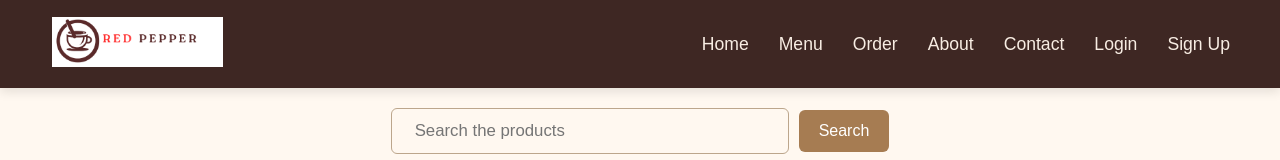
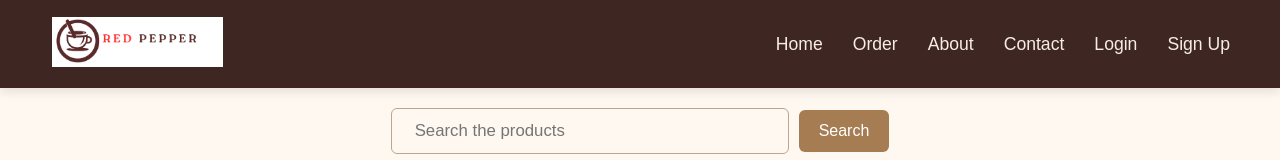
Before and after one commit to amanpathan3/red-pepper-coffee-shop, a React (Vite) app: page / in a window 1280 px wide. Shown: the top 160 px of the page. Built offline with nearby package versions, Linux system fonts and the light colour scheme; no server answers.

Commit message:
delete menu

```diff
--- a/src/Components/Header.jsx
+++ b/src/Components/Header.jsx
@@ -11,7 +11,6 @@ export function Header(){
             <div>
                 <ul className="nav-links">
                     <li><Link to="/">Home</Link></li>
-                    <li><Link to="#">Menu</Link></li>
                     <li><Link to="/orders">Order</Link></li>
                     <li><Link to="/about">About</Link></li>
                     <li><Link to="/contact">Contact</Link></li>
```
